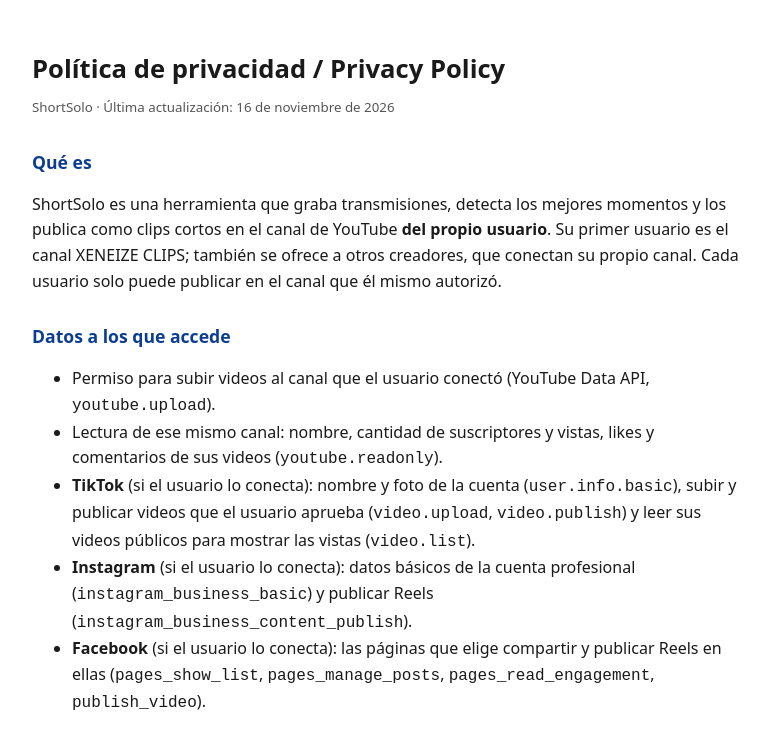
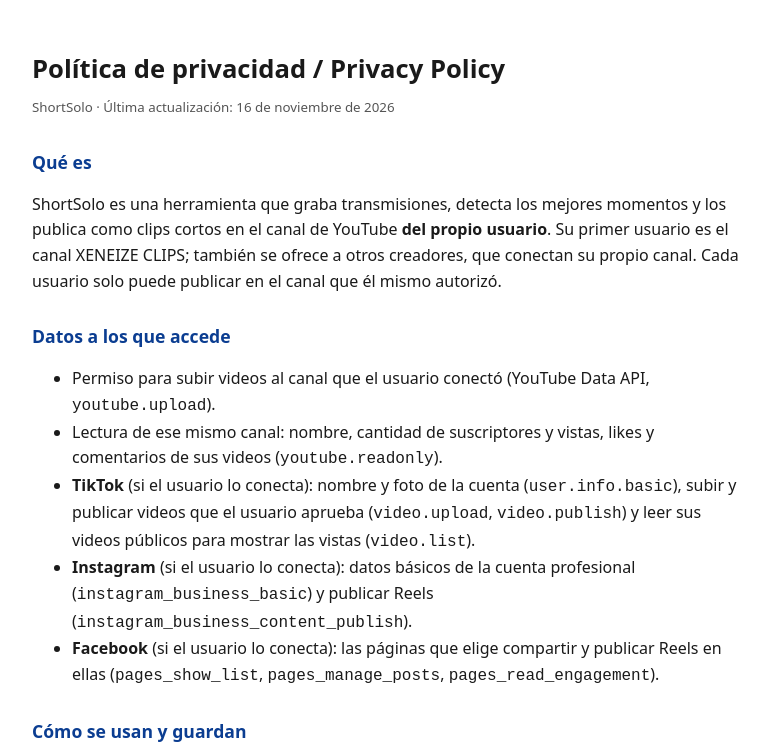
Before and after one commit to gabocara/shortsolo-web, a plain HTML site: page privacidad.html in a window 1280 px wide. Shown: the top 751 px of the page, without its empty margins (248-1030 px from the left). Drawn offline with Linux system fonts and the light colour scheme.

Commit message:
Privacidad: permisos de Facebook

```diff
--- a/privacidad.html
+++ b/privacidad.html
@@ -28,7 +28,7 @@
     <li>Lectura de ese mismo canal: nombre, cantidad de suscriptores y vistas, likes y comentarios de sus videos (<code>youtube.readonly</code>).</li>
     <li><strong>TikTok</strong> (si el usuario lo conecta): nombre y foto de la cuenta (<code>user.info.basic</code>), subir y publicar videos que el usuario aprueba (<code>video.upload</code>, <code>video.publish</code>) y leer sus videos públicos para mostrar las vistas (<code>video.list</code>).</li>
     <li><strong>Instagram</strong> (si el usuario lo conecta): datos básicos de la cuenta profesional (<code>instagram_business_basic</code>) y publicar Reels (<code>instagram_business_content_publish</code>).</li>
-    <li><strong>Facebook</strong> (si el usuario lo conecta): las páginas que elige compartir y publicar Reels en ellas (<code>pages_show_list</code>, <code>pages_manage_posts</code>, <code>pages_read_engagement</code>, <code>publish_video</code>).</li>
+    <li><strong>Facebook</strong> (si el usuario lo conecta): las páginas que elige compartir y publicar Reels en ellas (<code>pages_show_list</code>, <code>pages_manage_posts</code>, <code>pages_read_engagement</code>).</li>
   </ul>
 
   <h2>Cómo se usan y guardan</h2>
```
